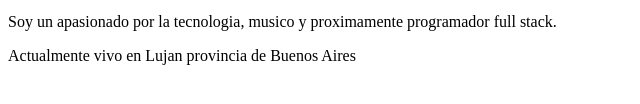
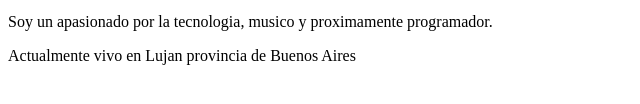
Before and after one commit to Dragomalek/Desafio-1, a plain HTML site: page index.html in a window 1280 px wide. Shown: the part 374-478 px from the top of the page, 0-640 px from the left. Drawn offline with Linux system fonts and the light colour scheme.

Commit message:
modificacion

```diff
--- a/index.html
+++ b/index.html
@@ -18,7 +18,7 @@
       <li>Email: Dragom4lek@gmail.com</li>
     </ul>
 
-    <p>Soy un apasionado por la tecnologia, musico y proximamente programador full stack.</p>
+    <p>Soy un apasionado por la tecnologia, musico y proximamente programador.</p>
 
     <p>Actualmente vivo en Lujan provincia de Buenos Aires</p>
 
```
